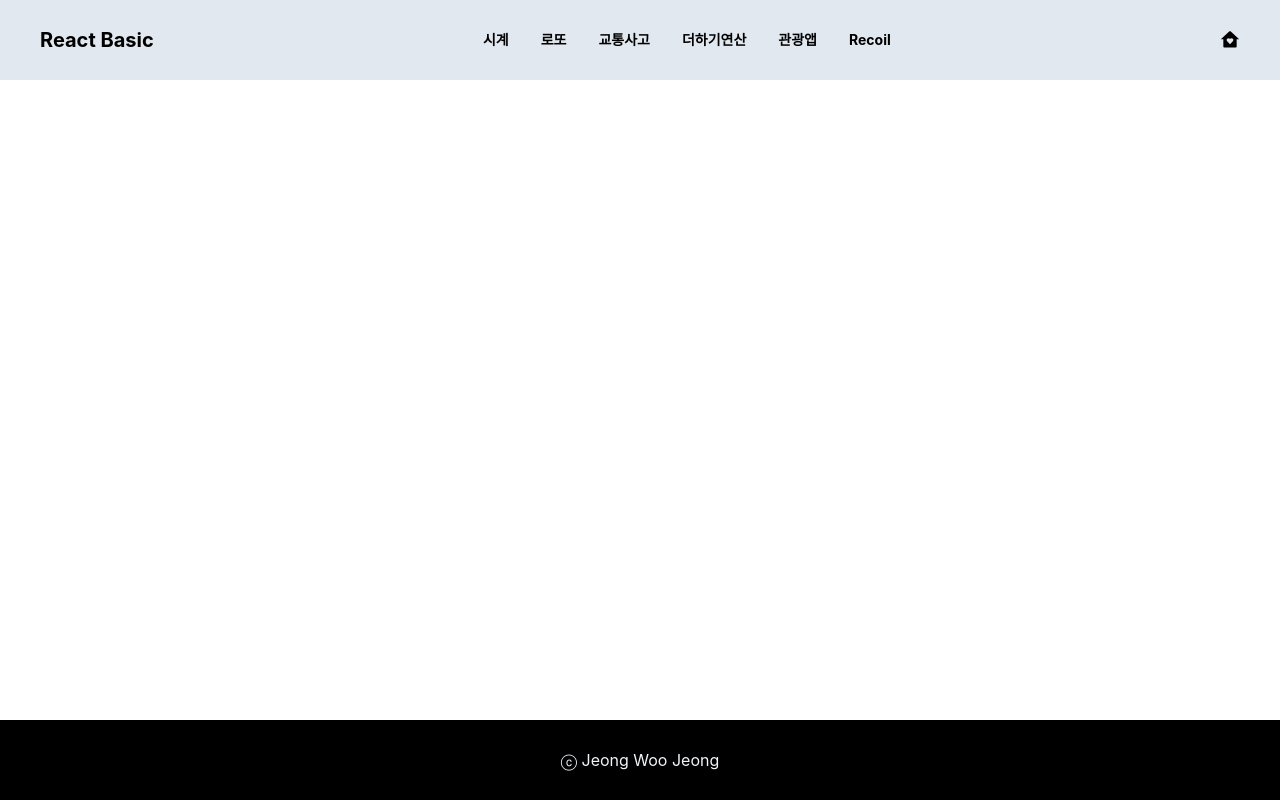
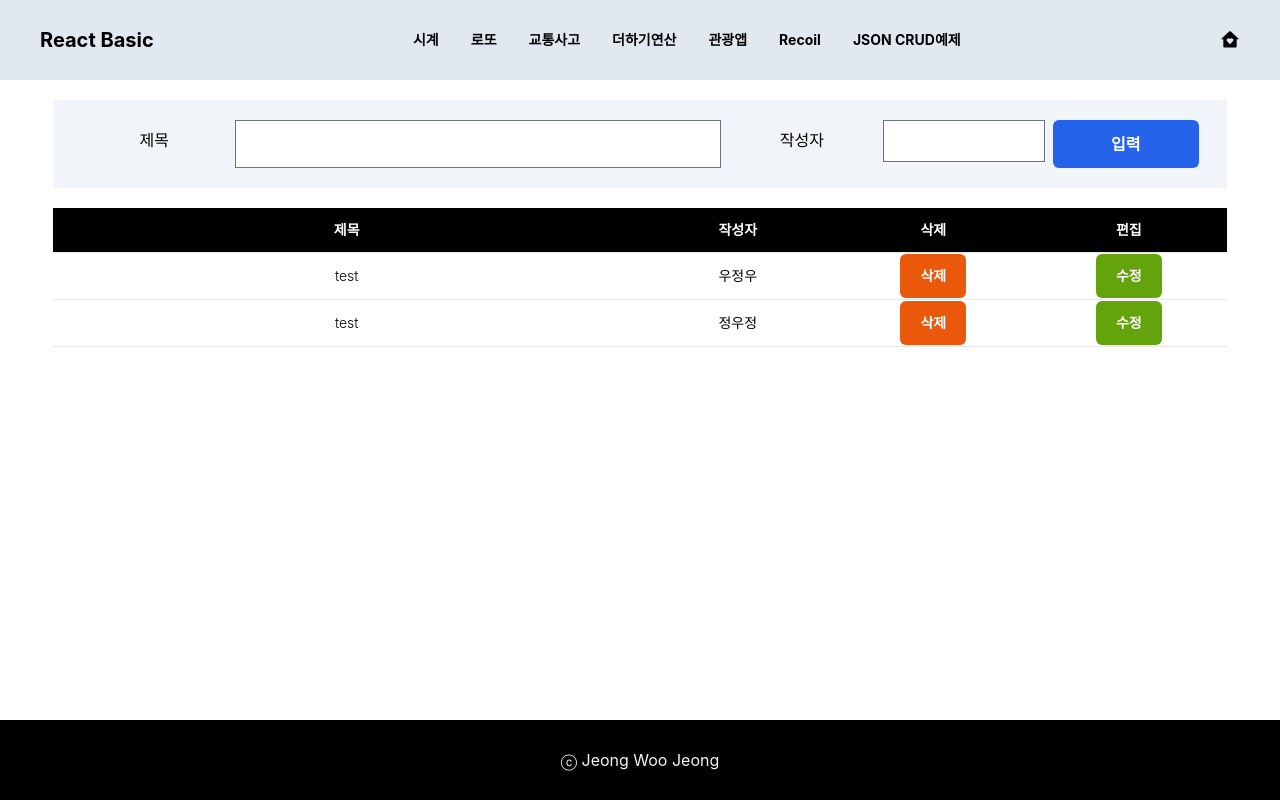
Before and after one commit to woooojeong/study_react, a React (Create React App) app: page /rest in a window 1280 px wide. Built offline with nearby package versions, Linux system fonts and the light colour scheme; data requests are answered from the project's data file; the HTML template or start-up script is replaced by a standard one.

Commit message:
JSON서버를 활용한 API통신

```diff
--- /dev/null
+++ b/db/db.json
@@ -0,0 +1,26 @@
+{
+  "posts": [
+    {
+      "id": "ec1f",
+      "title": "test",
+      "author": "우정우"
+    },
+    {
+      "id": "9327",
+      "title": "test",
+      "author": "정우정"
+    }
+  ],
+  "comments": [
+    {
+      "id": "1",
+      "body": "This is a comment1.",
+      "postId": 1
+    },
+    {
+      "id": "2",
+      "body": "This is a comment2.",
+      "postId": 1
+    }
+  ]
+}
--- /dev/null
+++ b/src/11/Rest.js
@@ -0,0 +1,166 @@
+import TailButton from "../UI/TailButton";
+import { useState, useEffect, useRef } from "react";
+
+export default function Rest() {
+    const [tdata, setTdata] = useState([]);
+    const [tags, setTags] = useState([]);
+    const [isUpdate, setIsUpdate] = useState(false);
+    const [isUpdateId, setIsUpdateId] = useState();
+
+    const txt1Ref = useRef();
+    const txt2Ref = useRef();
+
+    const url = 'http://localhost:3005/posts';
+
+    const getFetchData = async() => {
+        const resp = await fetch(url);
+        const data = await resp.json();
+
+        setTdata(data);
+    }
+
+    const jsonPost = async() => {
+        if (txt1Ref.current.value === ''){
+            alert('제목을 입력하세요.');
+            txt1Ref.current.focus();
+            return;
+        }
+
+        if(txt2Ref.current.value ===''){
+            alert('작성자를 입력하세요.');
+            txt2Ref.current.focus();
+            return;
+        }
+
+        const postData = {
+            title : txt1Ref.current.value,
+            author : txt2Ref.current.value,
+        }
+
+        const resp = await fetch(url, {
+            method : 'POST',
+            headers : {'Content-Type' : 'application/json'},
+            body : JSON.stringify(postData)
+        });
+
+        const data = await resp.json();
+        console.log(data);
+
+        setTdata([data, ...tdata]);
+        txt1Ref.current.value = '';
+        txt1Ref.current.focus();
+        txt2Ref.current.value = '';
+    }
+
+    const jsonDelete = async(id) => {
+        await fetch(`${url}/${id}`,{
+            method : 'DELETE'
+        });
+
+        setTdata(tdata.filter(item => item.id !== id));
+    }
+
+    const jsonPut = async() => {
+        const putData = {
+            id : isUpdateId,
+            title : txt1Ref.current.value,
+            author : txt2Ref.current.value
+        }
+
+        const resp = await fetch(`${url}/${isUpdateId}`, {
+            method : 'PUT',
+            headers : {'Content-Type' : 'application/json'},
+            body : JSON.stringify(putData)
+        });
+
+        const data = await resp.json();
+        setTdata(tdata.map(item => item.id === isUpdateId ? data : item));
+
+        txt1Ref.current.value = '';
+        txt1Ref.current.focus();
+        txt2Ref.current.value = '';
+
+        setIsUpdate(false);
+        setIsUpdateId('');
+    }
+
+    const handleUpdate = (item) => {
+        txt1Ref.current.value = item.title;
+        txt2Ref.current.value = item.author;
+
+        setIsUpdate(true);
+        setIsUpdateId(item.id);
+    }
+
+    const handleOk = () => {
+        if(isUpdate) jsonPut();
+        else jsonPost();
+    }
+
+    useEffect(()=>{
+        getFetchData();
+    },[]);
+
+    useEffect(()=>{
+        console.log(tdata);
+
+        let tm = tdata.map(item => <tr key={item.id}
+                                       className="h-10 border-b">
+                                    <td className="text-center">{item.title}</td>
+                                    <td className="text-center">{item.author}</td>
+                                    <td className="text-center">
+                                        <TailButton caption= "삭제"
+                                                    bcolor="orange"
+                                                    handleClick={()=>jsonDelete(item.id)} />
+                                    </td>
+                                    <td className="text-center">
+                                        <TailButton caption= "수정"
+                                                    bcolor="lime"
+                                                    handleClick={() => handleUpdate(item)} />
+                                    </td>
+                                   </tr>);
+        setTags(tm);
+    },[tdata]);
+
+  return (
+    <div className="w-full flex flex-col justify-center items-center">
+        <div className="w-11/12 grid grid-cols-1 md:grid-cols-7
+                        bg-slate-100
+                        text-center my-5 p-5">
+            <label htmlFor="txt1" className="my-2">제목</label>
+            <div className="flex col-span-3">
+                <input id="txt1"
+                    type="text"
+                    className="form-input w-full"
+                    // inRef={txt1Ref}
+                    ref={txt1Ref}/>
+            </div>
+            <label htmlFor="txt2" className="my-2">작성자</label>
+            <div>
+                <input id="txt2"
+                    type="text"
+                    className="form-input w-full"
+                    // inRef={txt2Ref}
+                    ref={txt2Ref}/>
+            </div>
+            <TailButton caption= {isUpdate ? "수정" :"입력" }
+                        bcolor = "blue"
+                        // handleClick={jsonPost}/>
+                        handleClick={handleOk}/>
+        </div>
+        <table className="w-11/12 text-left text-sm font-light text-surface">
+            <thead className="border-b border-neutral-200 font-medium">
+                <tr className="bg-black text-white font-bold text-center">
+                    <th scope="col" className="px-6 py-3 w-3/6 text-center">제목</th>
+                    <th scope="col" className="px-6 py-3 w-1/6 text-center">작성자</th>
+                    <th scope="col" className="px-6 py-3 w-1/6 text-center">삭제</th>
+                    <th scope="col" className="px-6 py-3 w-1/6 text-center">편집</th>
+                </tr>
+            </thead>
+            <tbody>
+                {tags}
+            </tbody>
+        </table>
+    </div>
+  )
+}
--- a/src/App.js
+++ b/src/App.js
@@ -12,6 +12,7 @@ import MyRefAdd from './07/MyRefAdd';
 import Gallery from './08/Gallery';
 // import RouteMain from './09/RouteMain';
 import RecoilMain from './10/RecoilMain';
+import Rest from './11/Rest';
 
 import { BrowserRouter, Routes, Route } from 'react-router-dom';
 import { Link } from 'react-router-dom';
@@ -48,6 +49,10 @@ function App() {
                           hover:bg-white hover:text-blue-600">
               <Link to='/recoil'>Recoil</Link>
             </li>
+            <li className="mx-2 p-2 rounded-r-md
+                          hover:bg-white hover:text-blue-600">
+              <Link to='/rest'>JSON CRUD예제</Link>
+            </li>
           </ul>
           <p><Link to='/'><RiHomeHeartFill/></Link></p>
         </header>
@@ -60,6 +65,7 @@ function App() {
              <Route path='/add' element={<MyRefAdd />}/>
              <Route path='/gallery' element={<Gallery />}/>
              <Route path='/recoil' element={<RecoilMain />}/>
+             <Route path='/rest' element={<Rest />}/>
             <Route />
           </Routes>
           {/* <MyClock /> */}
```
